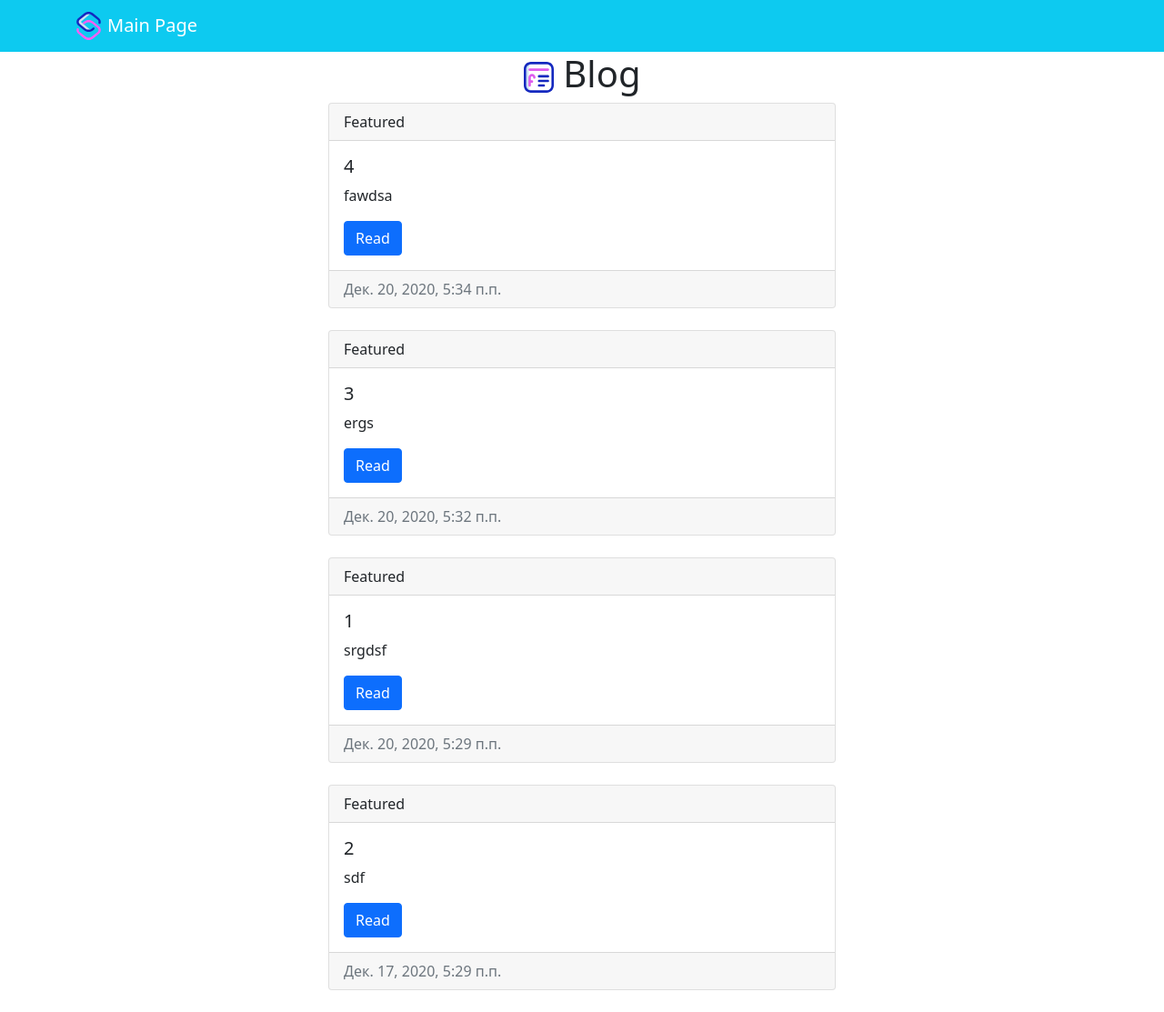
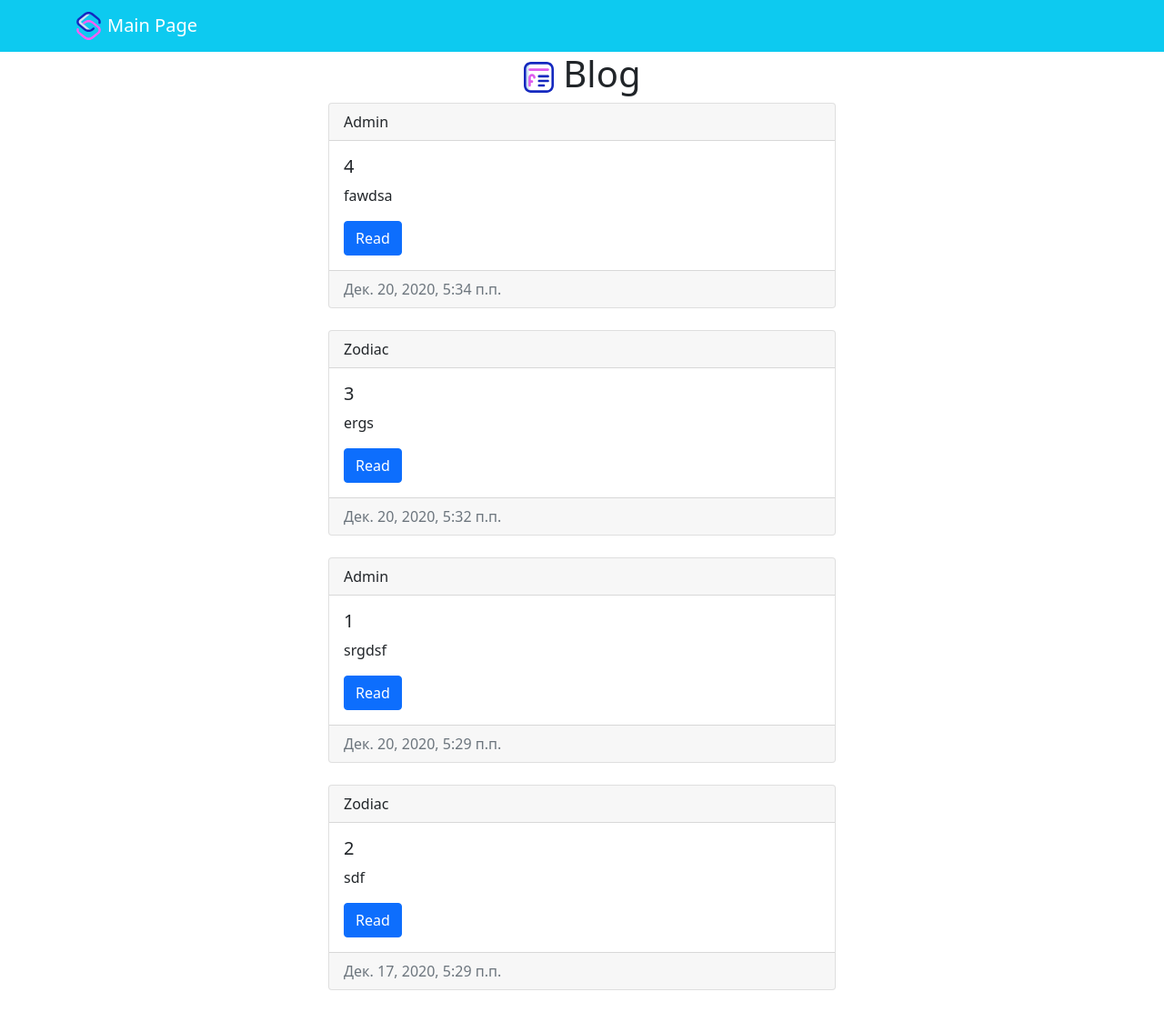
Before and after one commit to GreatRaksin/SimpleDjangoBlog, a Django app: page / in a window 1280 px wide. Shown: the whole page at 91% size. Run offline with Django 3.2, Linux system fonts and the light colour scheme; data comes from the database, SQL or seed files in the repository.

Commit message:
Adding post author to post_list page

```diff
--- a/templates/mysite/post_list.html
+++ b/templates/mysite/post_list.html
@@ -4,7 +4,7 @@
     {% for post in posts %}
         <div class="card">
             <div class="card-header">
-                Featured
+                {{ post.author|capfirst }}
             </div>
             <div class="card-body">
                 <h5 class="card-title">{{ post.title }}</h5>
```
